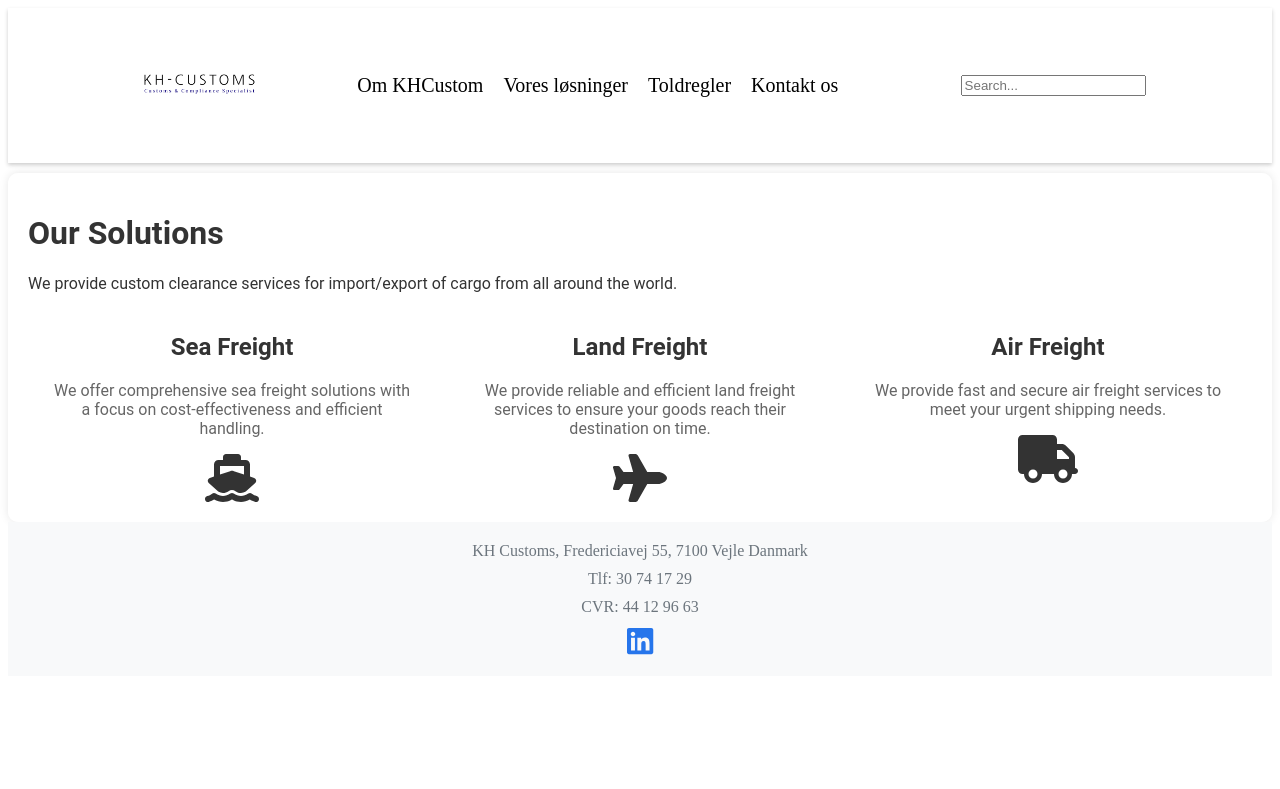
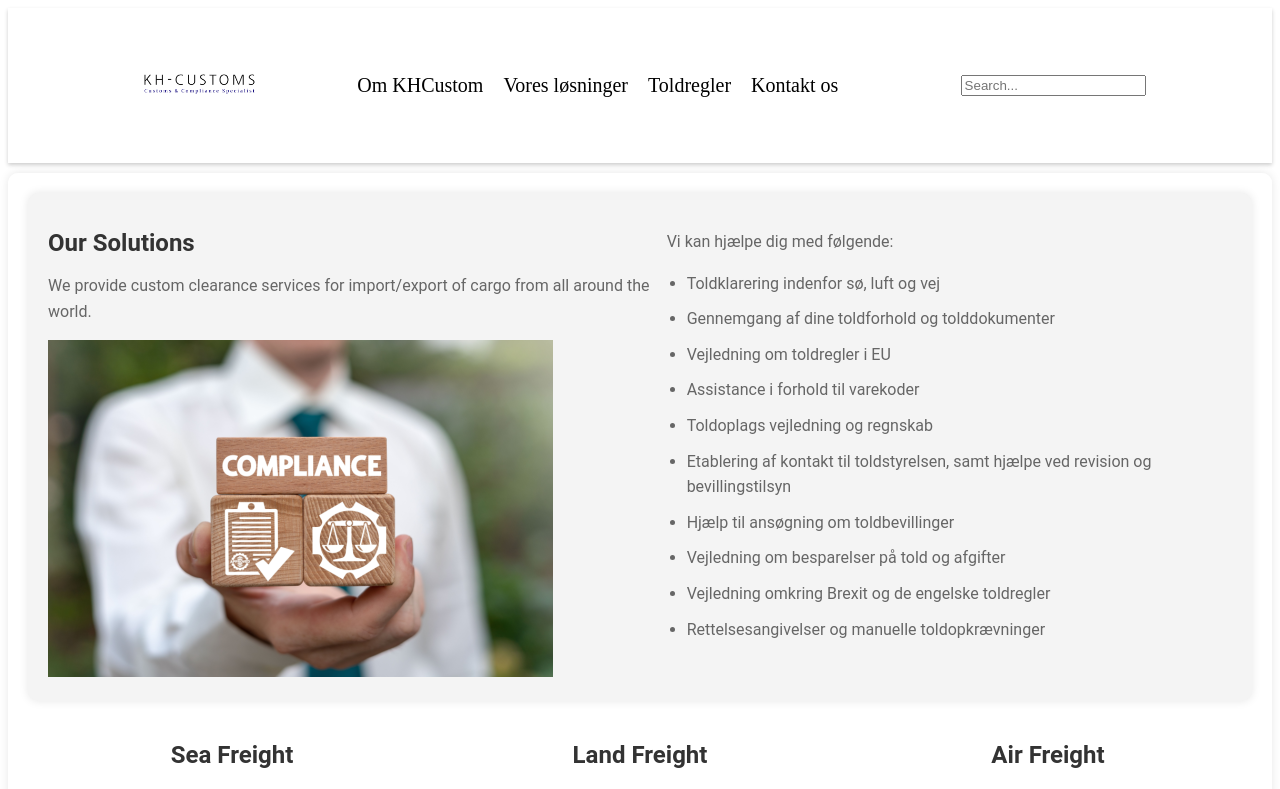
Before and after one commit to Jesperejohannsen/khCustoms, a React (Vite) app: page /services in a window 1280 px wide. Shown: the top 789 px of the page. Built offline with nearby package versions, Linux system fonts and the light colour scheme.

Commit message:
adding css and text

```diff
--- a/src/components/solutionSite/SolutionsSite.tsx
+++ b/src/components/solutionSite/SolutionsSite.tsx
@@ -1,15 +1,41 @@
 import { FontAwesomeIcon } from "@fortawesome/react-fontawesome";
 import { faShip, faTruck, faPlane } from "@fortawesome/free-solid-svg-icons";
+import compliancePicture from "../../assets/compliance.png";
 import "./solutionsSite.css";
 
 const SolutionsSite = () => {
   return (
     <div className="solutions-site">
-      <h1>Our Solutions</h1>
-      <p>
-        We provide custom clearance services for import/export of cargo from all
-        around the world.
-      </p>
+      <div className="solutionsSectionOne">
+        <div>
+          <h1>Our Solutions</h1>
+          <p>
+            We provide custom clearance services for import/export of cargo from
+            all around the world.
+          </p>
+          <img src={compliancePicture} alt="" />
+        </div>
+        <div>
+          <p>
+            Vi kan hjælpe dig med følgende:
+            <ul>
+              <li>Toldklarering indenfor sø, luft og vej</li>
+              <li>Gennemgang af dine toldforhold og tolddokumenter</li>
+              <li>Vejledning om toldregler i EU</li>
+              <li>Assistance i forhold til varekoder</li>
+              <li>Toldoplags vejledning og regnskab</li>
+              <li>
+                Etablering af kontakt til toldstyrelsen, samt hjælpe ved
+                revision og bevillingstilsyn
+              </li>
+              <li>Hjælp til ansøgning om toldbevillinger</li>
+              <li>Vejledning om besparelser på told og afgifter</li>
+              <li>Vejledning omkring Brexit og de engelske toldregler</li>
+              <li>Rettelsesangivelser og manuelle toldopkrævninger</li>
+            </ul>
+          </p>
+        </div>
+      </div>
       <div className="solutions-details">
         <div>
           <h2>Sea Freight</h2>
--- a/src/components/solutionSite/solutionsSite.css
+++ b/src/components/solutionSite/solutionsSite.css
@@ -26,7 +26,36 @@
     color: #666;
   }
 
+  .solutionsSectionOne {
+    background-color: #f4f4f4;
+    padding: 20px;
+    border-radius: 10px;
+    box-shadow: 0px 0px 10px rgba(0, 0, 0, 0.1);
+    margin-bottom: 20px;
+    display: flex;
+    justify-self: space-between;
+  }
 
+  .solutionsSectionOne h1 {
+    color: #333;
+    font-size: 24px;
+    margin-bottom: 10px;
+  }
+
+  .solutionsSectionOne p {
+    color: #666;
+    line-height: 1.6;
+  }
+
+  .solutionsSectionOne ul {
+    padding-left: 20px;
+  }
+
+  .solutionsSectionOne ul li {
+    margin-bottom: 10px;
+  }
+
+  /* FAV ICONS START */
 
   #faShip {
     transition: transform 0.3s ease-in-out;
```
